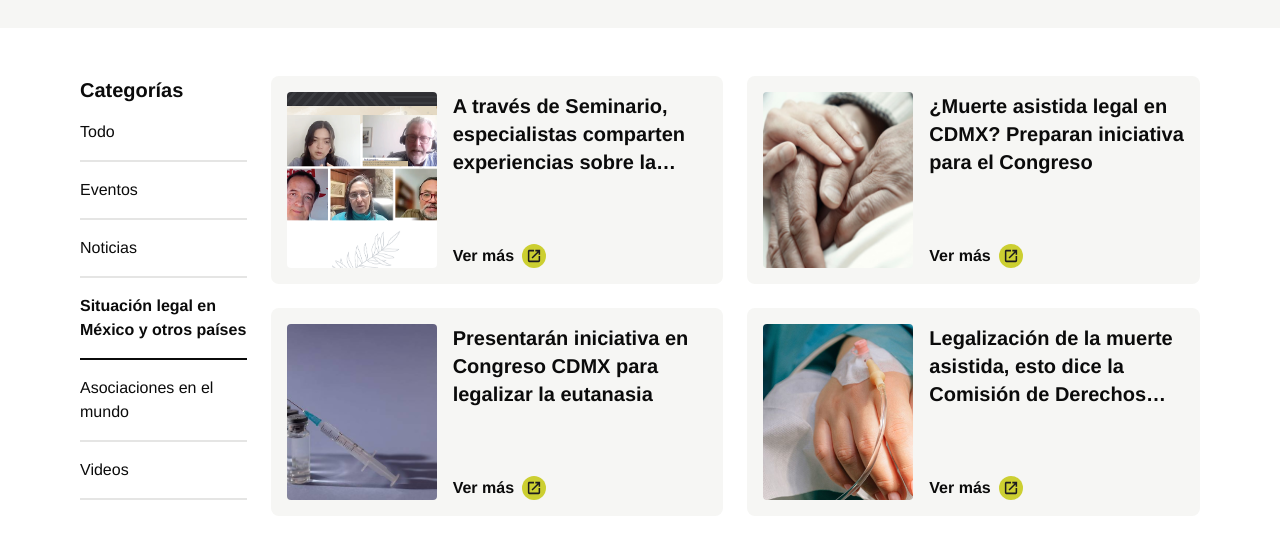
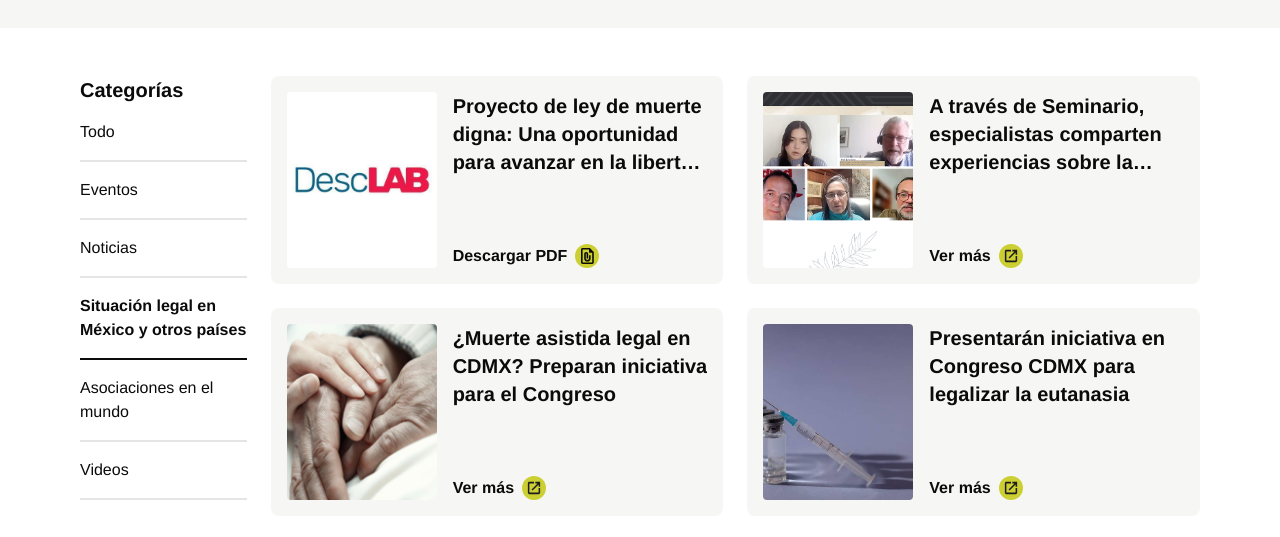
Before and after one commit to VictorBis/LPM, a plain HTML site: page Recursos/Situacion legal.html in a window 1280 px wide. Shown: the part 229-766 px from the top of the page. Drawn offline with nearby package versions, Linux system fonts and the light colour scheme; a web font is replaced by a local one.

Commit message:
Added the desclab to the category SLMO

```diff
--- a/Recursos/Situacion legal.html
+++ b/Recursos/Situacion legal.html
@@ -137,6 +137,19 @@
                 <div class="resources-cards-container">
                     <div class="card">
                         <div class="img-container">
+                            <img class="desclab" src="../img/Resources/DescLab.png" alt="Portada A través de Seminario, especialistas comparten experiencias sobre la muerte asistida">
+                        </div>
+                        <div class="content-container">
+                            <div class="title-container">
+                                <h2 class="medium-bold">Proyecto de ley de muerte digna: Una oportunidad para avanzar en la libertad y autonomía en el fin de la vida</h2>
+                            </div>
+                            <a href="../pdf/2023-08 DescLAB Documento Incidencia PLE Muerte Digna.pdf" target="_blank" class="ghost pdf">
+                                Descargar PDF
+                                </a>
+                        </div>
+                    </div>
+                    <div class="card">
+                        <div class="img-container">
                             <img class="cover" src="../img/Resources/portada-15-jun-Eutanasia-2.png" alt="Portada A través de Seminario, especialistas comparten experiencias sobre la muerte asistida">
                         </div>
                         <div class="content-container">
```
